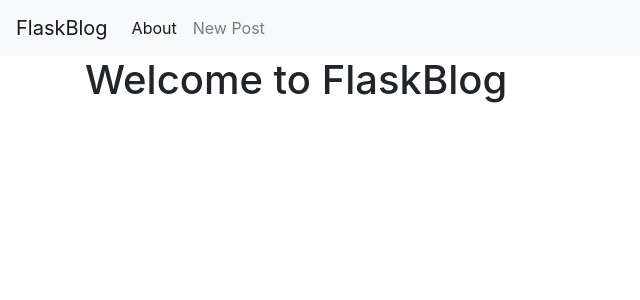
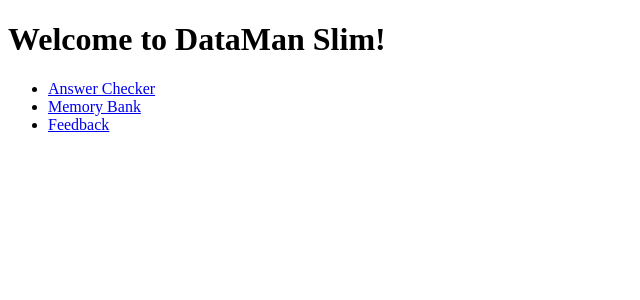
Before and after one commit to rossatoe/CTS285, a Flask app: page / in a window 1280 px wide. Shown: the top 300 px of the page, without its empty margins (0-640 px from the left). Run offline with Flask 3, Linux system fonts and the light colour scheme; some libraries are stand-ins or nearby versions.

Commit message:
Update index.html

```diff
--- a/dataMan/templates/index.html
+++ b/dataMan/templates/index.html
@@ -1,15 +1,18 @@
-{% extends 'base.html' %}
-
-{% block content %}
-    <h1>{% block title %} Welcome to FlaskBlog {% endblock %}</h1>
-    {% for post in posts %}
-        <a href="{{ url_for('post', post_id=post['id']) }}">
-            <h2>{{ post['title'] }}</h2>
-        </a>
-        <span class="badge badge-primary">{{ post['created'] }}</span>
-        <a href="{{ url_for('edit', id=post['id']) }}"></a>
-            <span class="badge badge-warning">Edit</span>
-        </a>
-        <hr>
-    {% endfor %}
-{% endblock %}
+<!DOCTYPE html>
+<html lang="en">
+<head>
+    <meta charset="UTF-8">
+    <meta name="viewport" content="width=device-width, initial-scale=1.0">
+    <title>DataMan Slim</title>
+</head>
+<body>
+    <h1>Welcome to DataMan Slim!</h1>
+    <nav>
+        <ul>
+            <li><a href="/answer_checker">Answer Checker</a></li>
+            <li><a href="/memory_bank">Memory Bank</a></li>
+            <li><a href="/feedback">Feedback</a></li>
+        </ul>
+    </nav>
+</body>
+</html>
```
